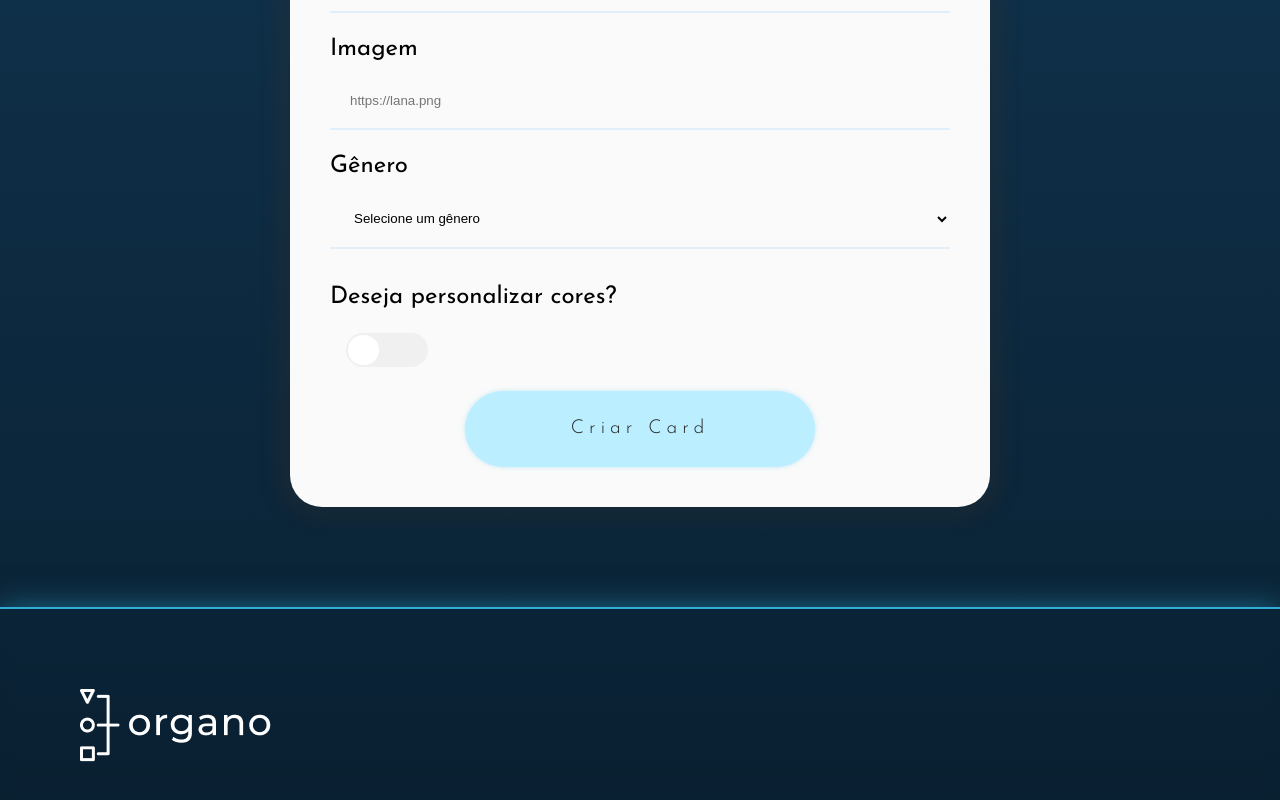
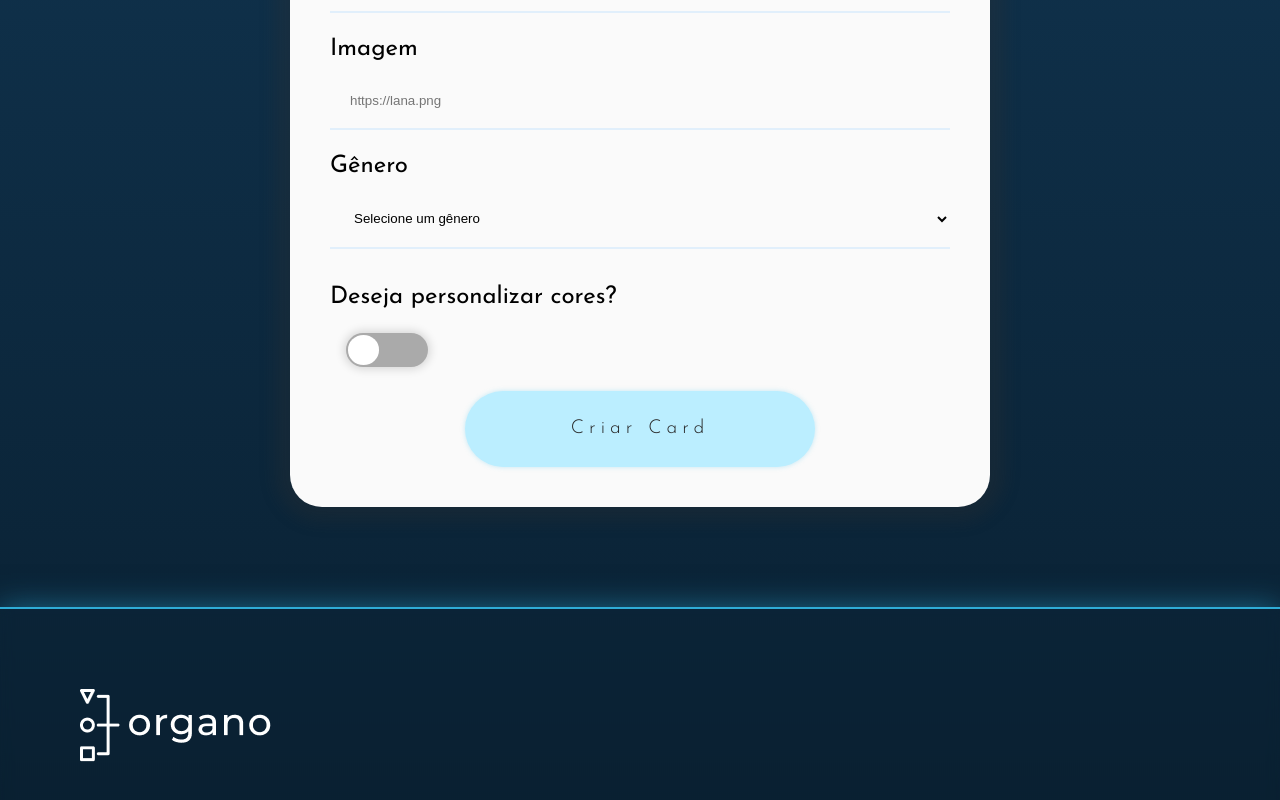
Before and after one commit to JuliaRibeiro1/Alura-projects, a React (Create React App) app in the folder ReactJS/Organo/organo/: page / in a window 1280 px wide. Shown: the part 1233-2033 px from the top of the page. Built offline with nearby package versions, Linux system fonts and the light colour scheme; a web font is replaced by a local one.

Commit message:
projeto finalizdo

```diff
--- a/ReactJS/Organo/organo/src/componentes/Checkbox/Checkbox.css
+++ b/ReactJS/Organo/organo/src/componentes/Checkbox/Checkbox.css
@@ -72,8 +72,9 @@
   }
 
   .checkbox-wrapper-6 .tgl-light + .tgl-btn {
-    background: #f0f0f0;
+    background: #aaaaaa;
     border-radius: 2em;
+    box-shadow: 0px 0px 10px 2px rgba(0, 0, 0, 0.151);
     padding: 2px;
     transition: all 0.4s ease;
   }
--- a/ReactJS/Organo/organo/src/componentes/SeletorCor/SeletorCor.css
+++ b/ReactJS/Organo/organo/src/componentes/SeletorCor/SeletorCor.css
@@ -37,3 +37,10 @@ input[type="color"]::-moz-color-swatch {
 
 
 }
+
+@media (max-width:700px) {
+    .seletor-cor label {
+        font-size: 1.1rem;
+    }
+
+}
```
